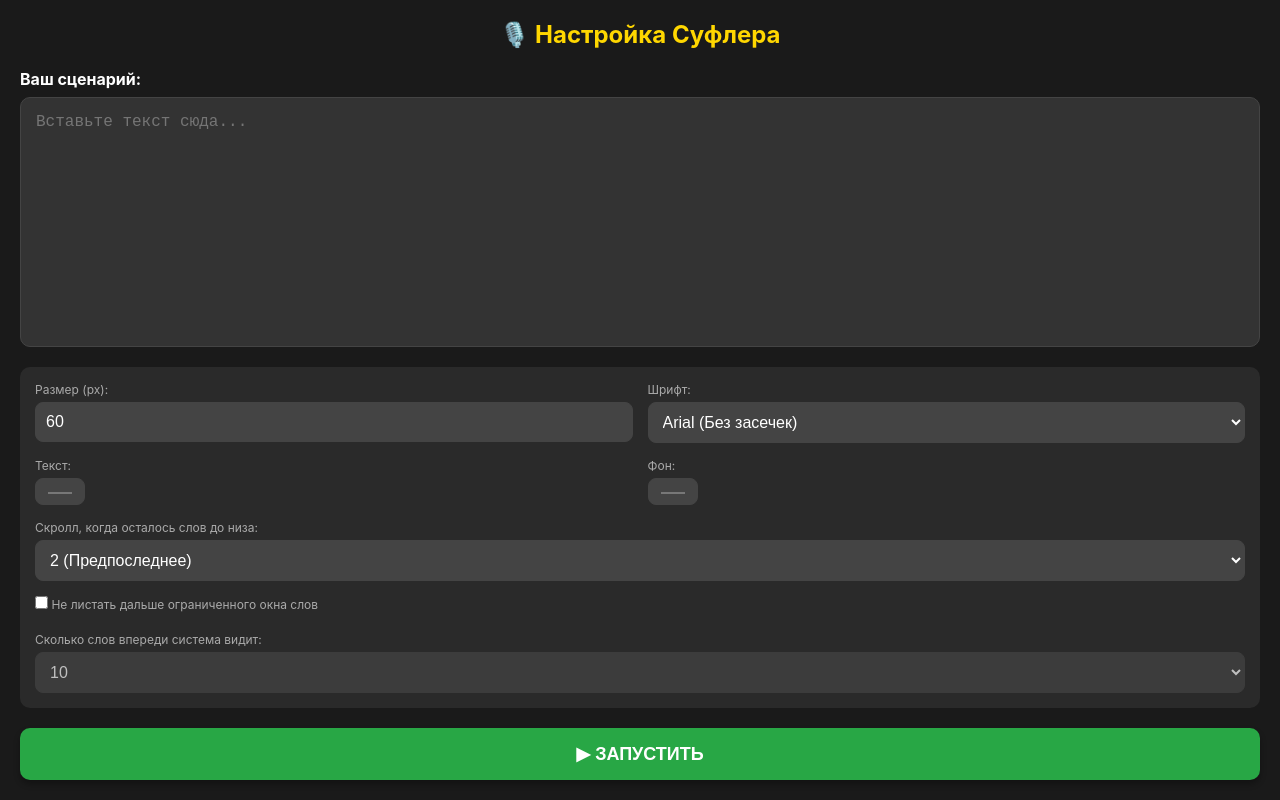
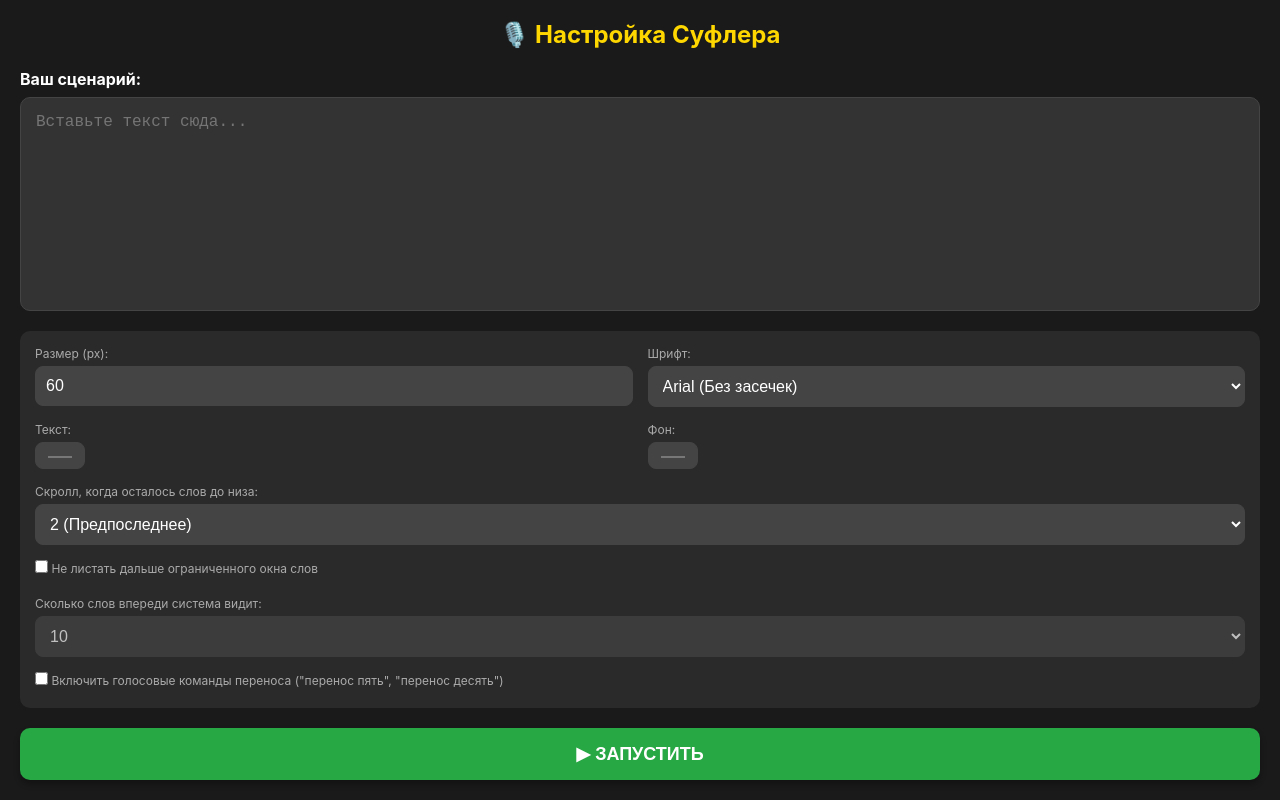
Before and after one commit to Savva2000/voice-teleprompter2, a plain HTML site: page index.html in a window 1280 px wide. Drawn offline with Linux system fonts and the light colour scheme.

Commit message:
Update index.html

```diff
--- a/index.html
+++ b/index.html
@@ -76,6 +76,13 @@
                     <option value="30">30</option>
                 </select>
             </div>
+
+            <div class="setting-item full-width">
+                <label>
+                    <input type="checkbox" id="voice-jump-toggle">
+                    Включить голосовые команды переноса ("перенос пять", "перенос десять")
+                </label>
+            </div>
         </div>
 
         <button id="btn-start" class="primary-btn">▶ ЗАПУСТИТЬ</button>
```
